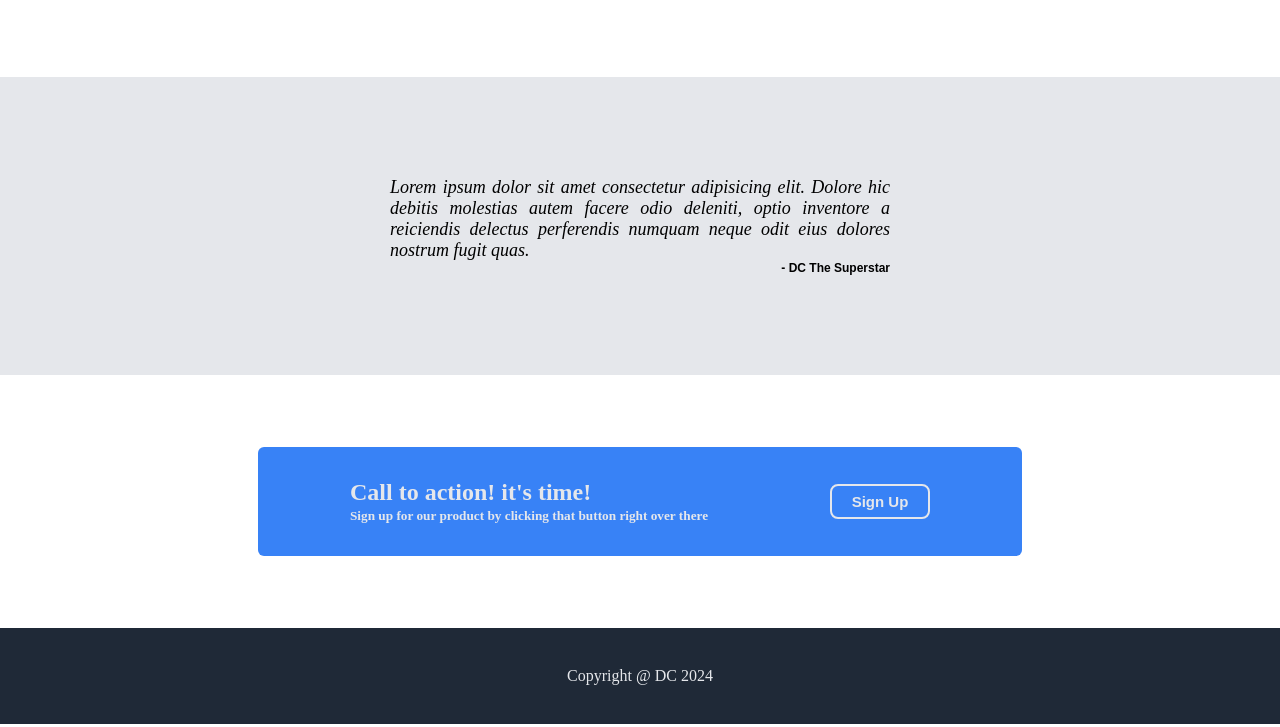
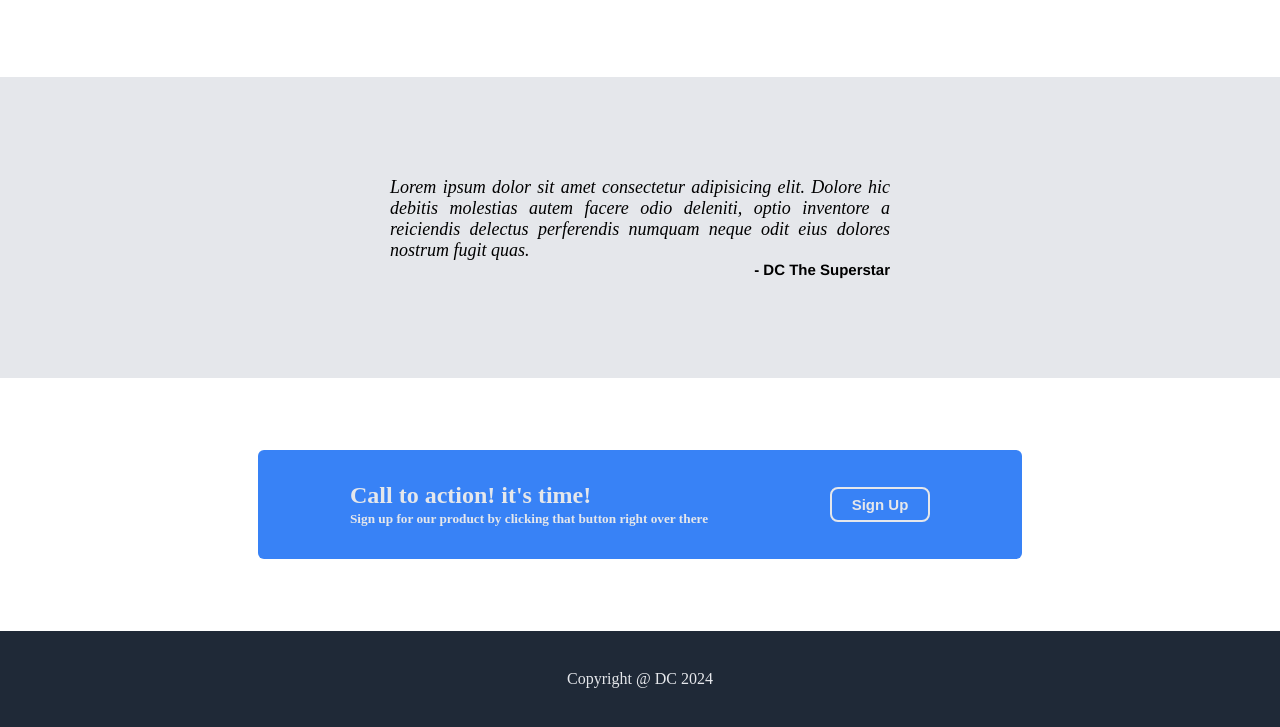
Before and after one commit to DC75166/odin_css_project, a plain HTML site: page index.html in a window 1280 px wide. Shown: the part 791-1518 px from the top of the page. Drawn offline with Linux system fonts and the light colour scheme.

Commit message:
Font style change in section 3
Font style adjusted for person and explicitly
defined font size is removed.

```diff
--- a/style.css
+++ b/style.css
@@ -146,9 +146,8 @@ button{
     font-weight: lighter;
 }
 .person{
-    font-weight:900;
-    font-size:12px;
-    font-family:sans-serif;
+    font-size:15px;
+    font-family:'Franklin Gothic Medium', 'Arial Narrow', Arial, sans-serif;
 }
 
 .section3{
```
